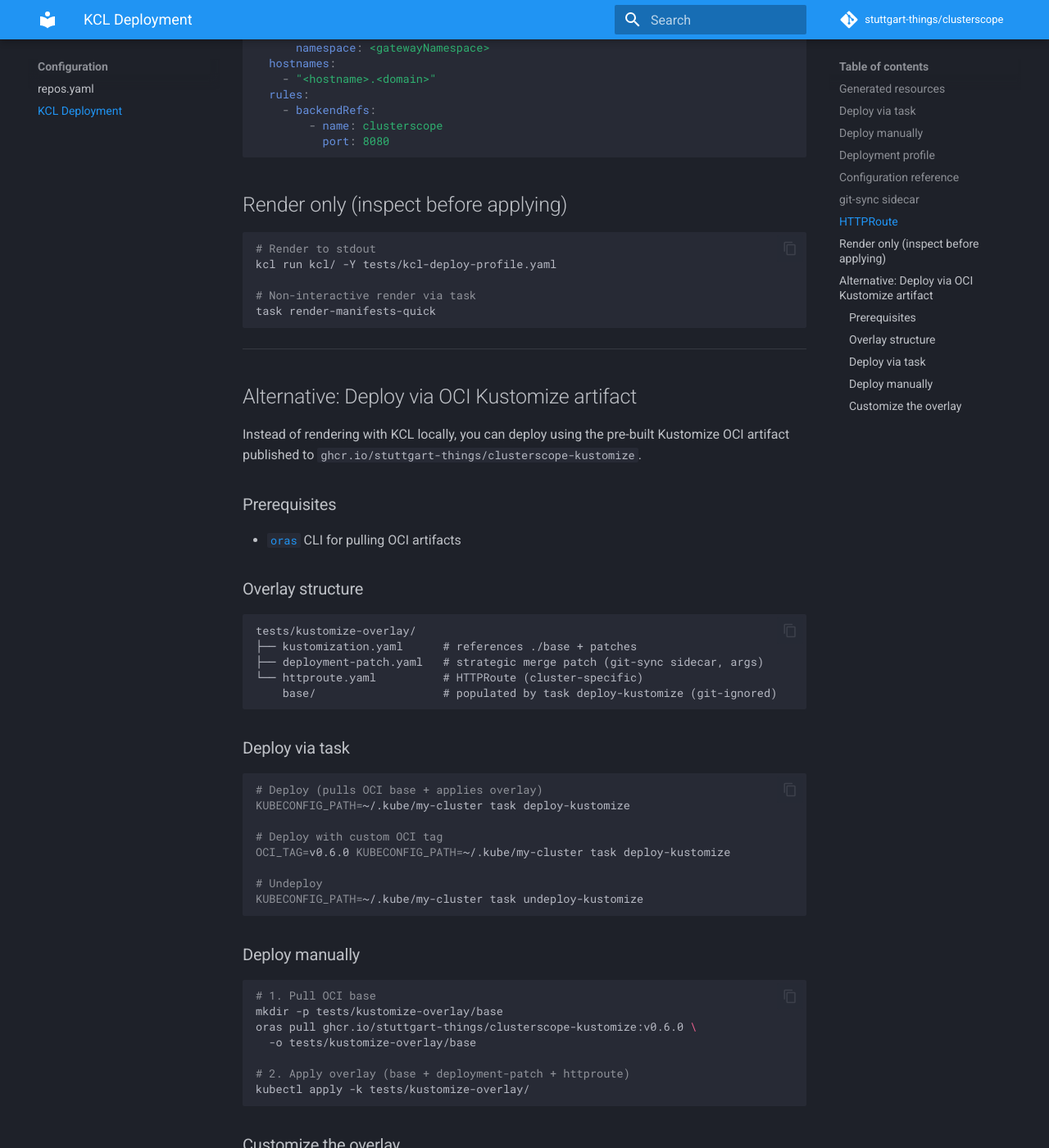
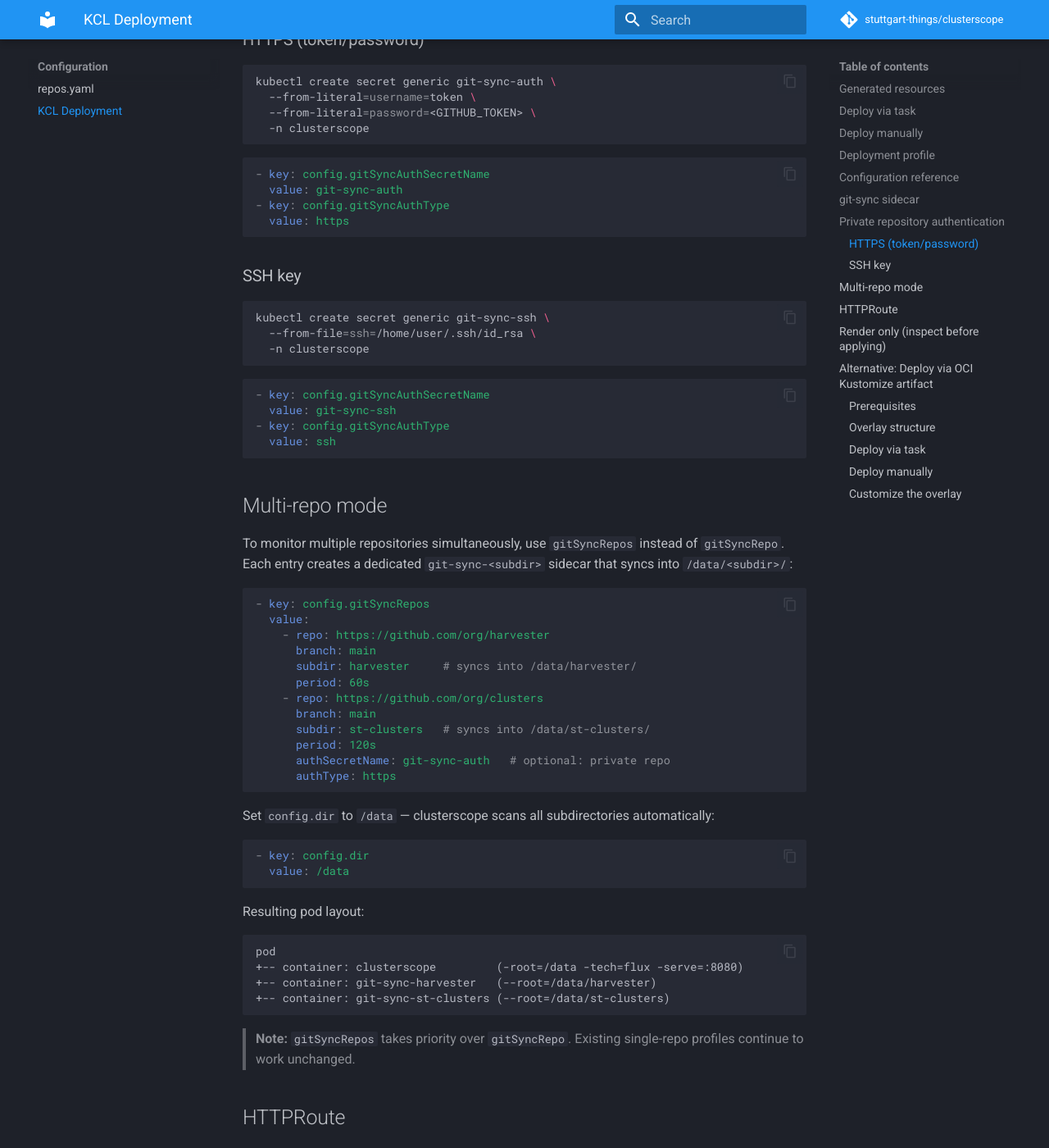
Before and after one commit to stuttgart-things/clusterscope, an MkDocs documentation site: the page built from docs/kcl.md, in a window 1280 px wide and 1400 px high, scrolled down 3995 px. Shown: the whole window at 82% size. Built offline with MkDocs 1.6.1 and Material for MkDocs 9.7.7, drawn with Linux system fonts in a browser that asks for light colours; comment, search, counter and statistics services are not loaded; some of the changed text lies outside the part shown.

Commit message:
feat(kcl): support multiple git repositories and cluster folders simultaneously (#25) (#28)
* feat(kcl): support multiple git repositories and cluster folders simultaneously

- Add GitSyncRepo schema with repo, branch, subdir, period, authSecretName, authType fields
- Add gitSyncRepos: [GitSyncRepo] list field to ClusterScope schema
- Generate one git-sync sidecar per entry in gitSyncRepos (named git-sync-<subdir>)
- Each sidecar syncs into /data/<subdir>/ for independent subdirectory isolation
- Per-repo auth: HTTPS (username/password secret) and SSH (ssh-key-file) supported
- clusterscope -root=/data scans all subdirectories automatically
- Backward compatible: gitSyncRepo/gitSyncBranch/gitSyncPeriod (single-repo) still works
- Add tests/kcl-multi-repo-profile.yaml example with 2 repos
- Update labels.k to wire gitSyncRepos + gitSyncAuthSecretName/Type options

Closes #25

* docs: update KCL docs with private repo auth and multi-repo support

````diff
--- a/docs/kcl.md
+++ b/docs/kcl.md
@@ -100,9 +100,12 @@
 | `config.tech` | `flux` | GitOps technology: `flux` or `argocd` |
 | `config.gitSyncEnabled` | `false` | Enable git-sync sidecar |
 | `config.gitSyncImage` | `registry.k8s.io/git-sync/git-sync:v4.4.0` | git-sync image |
-| `config.gitSyncRepo` | `""` | Git repository URL to sync |
-| `config.gitSyncBranch` | `main` | Branch/ref to sync |
-| `config.gitSyncPeriod` | `60s` | Sync interval |
+| `config.gitSyncRepo` | `""` | Git repository URL to sync (single-repo mode) |
+| `config.gitSyncBranch` | `main` | Branch/ref to sync (single-repo mode) |
+| `config.gitSyncPeriod` | `60s` | Sync interval (single-repo mode) |
+| `config.gitSyncAuthSecretName` | `""` | K8s Secret name for private repo auth |
+| `config.gitSyncAuthType` | `https` | Auth type: `https` (token) or `ssh` |
+| `config.gitSyncRepos` | `[]` | List of `GitSyncRepo` objects for multi-repo mode |
 | `config.httpRouteEnabled` | `false` | Create HTTPRoute (Gateway API) |
 | `config.gatewayName` | `""` | Gateway name to attach the HTTPRoute to |
 | `config.gatewayNamespace` | `default` | Namespace of the Gateway |
@@ -123,6 +126,78 @@
 
 git-sync creates: `/data/<repo-name> -> .worktrees/<hash>` (symlink).
 Set `config.dir` to the subfolder inside the repo that contains the cluster directories, e.g. `/data/harvester/clusters`.
+
+## Private repository authentication
+
+For private repositories, set `gitSyncAuthSecretName` and `gitSyncAuthType`.
+
+### HTTPS (token/password)
+
+```bash
+kubectl create secret generic git-sync-auth \
+  --from-literal=username=token \
+  --from-literal=password=<GITHUB_TOKEN> \
+  -n clusterscope
+```
+
+```yaml
+- key: config.gitSyncAuthSecretName
+  value: git-sync-auth
+- key: config.gitSyncAuthType
+  value: https
+```
+
+### SSH key
+
+```bash
+kubectl create secret generic git-sync-ssh \
+  --from-file=ssh=/home/user/.ssh/id_rsa \
+  -n clusterscope
+```
+
+```yaml
+- key: config.gitSyncAuthSecretName
+  value: git-sync-ssh
+- key: config.gitSyncAuthType
+  value: ssh
+```
+
+## Multi-repo mode
+
+To monitor multiple repositories simultaneously, use `gitSyncRepos` instead of `gitSyncRepo`. Each entry creates a dedicated `git-sync-<subdir>` sidecar that syncs into `/data/<subdir>/`:
+
+```yaml
+- key: config.gitSyncRepos
+  value:
+    - repo: https://github.com/org/harvester
+      branch: main
+      subdir: harvester     # syncs into /data/harvester/
+      period: 60s
+    - repo: https://github.com/org/clusters
+      branch: main
+      subdir: st-clusters   # syncs into /data/st-clusters/
+      period: 120s
+      authSecretName: git-sync-auth   # optional: private repo
+      authType: https
+```
+
+Set `config.dir` to `/data` — clusterscope scans all subdirectories automatically:
+
+```yaml
+- key: config.dir
+  value: /data
+```
+
+Resulting pod layout:
+
+```
+pod
++-- container: clusterscope         (-root=/data -tech=flux -serve=:8080)
++-- container: git-sync-harvester   (--root=/data/harvester)
++-- container: git-sync-st-clusters (--root=/data/st-clusters)
+```
+
+> **Note:** `gitSyncRepos` takes priority over `gitSyncRepo`. Existing single-repo profiles continue to work unchanged.
 
 ## HTTPRoute
 
````
Also changed, not shown: kcl/README.md (+84 -3 lines).
